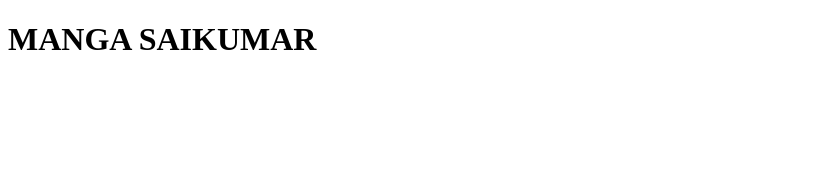
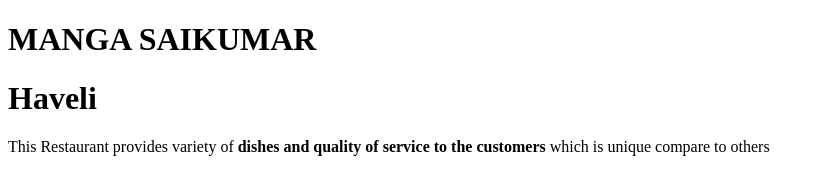
Before and after one commit to 44-563-Web-Apps-S24/44563-webapps-s24-assignment3-Saikumar88941, a plain HTML site: page index.html in a window 1280 px wide. Shown: the whole page, without its empty margins (0-824 px from the left). Drawn offline with Linux system fonts and the light colour scheme.

Commit message:
new index.html

```diff
--- a/index.html
+++ b/index.html
@@ -7,3 +7,5 @@
         <H1>MANGA SAIKUMAR</H1>
     </BODY>
 </html>
+<h1>Haveli</h1>
+<p>This Restaurant provides variety of <b>dishes and quality of service to the customers </b> which is unique compare to others</p>
```
